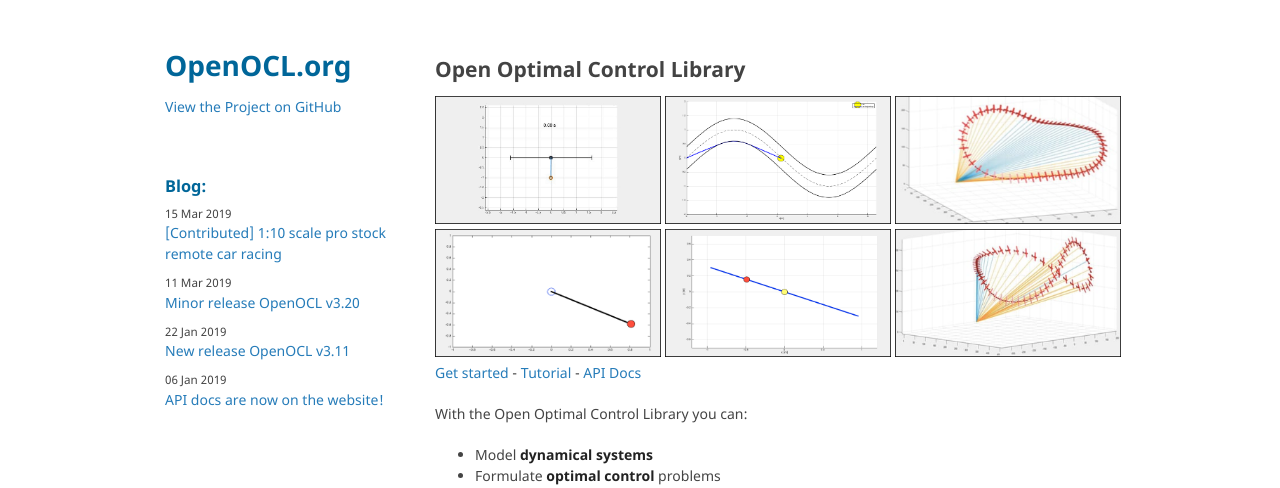
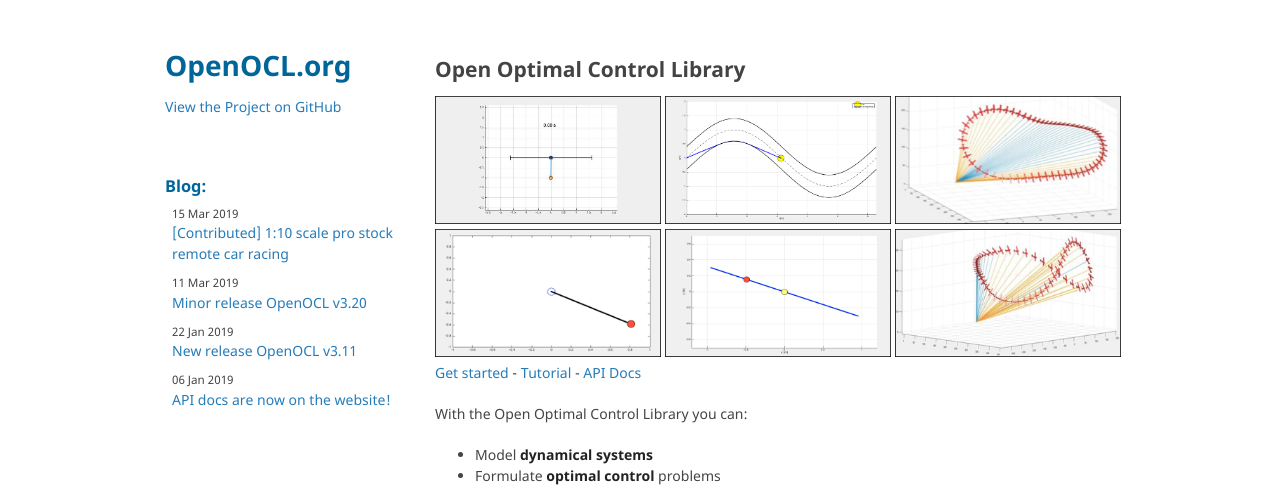
Before and after one commit to OpenOCL/openocl.github.io, a Jekyll site: the page built from index.md, in a window 1280 px wide. Shown: the top 488 px of the page. Built offline with Jekyll 4.4.1, drawn with Linux system fonts in a browser that asks for light colours; our own code applies the rules of GitHub Pages for plain Markdown files.

Commit message:
Update jekyll-theme-minimal.scss

```diff
--- a/_sass/jekyll-theme-minimal.scss
+++ b/_sass/jekyll-theme-minimal.scss
@@ -165,6 +165,7 @@
 }
 
 header .blog li {
+  padding-left: 7px;
   margin-bottom: 10px;
 }
 
```
